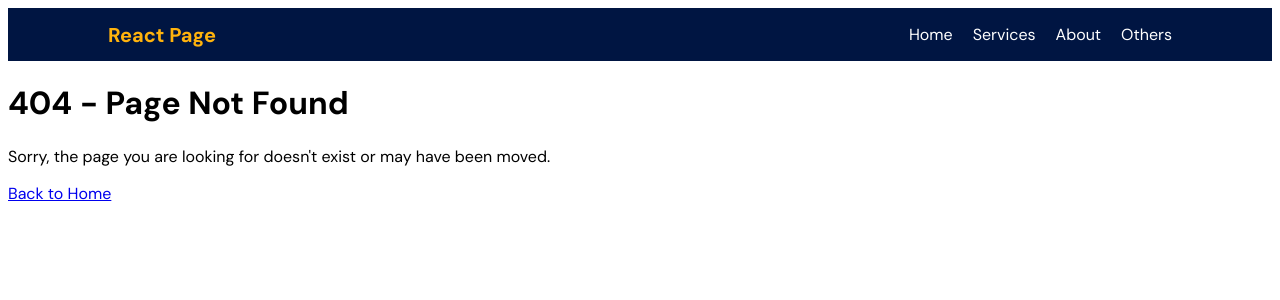
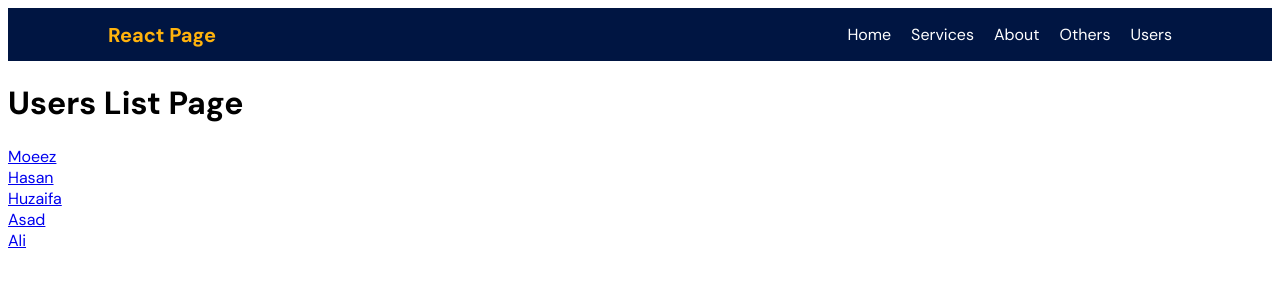
Before and after one commit to MoeezAhmed-Developer/React-Course, a React (Vite) app: page /users in a window 1280 px wide. Before the commit this address had no page. Shown: the top 300 px of the page. Built offline with nearby package versions, Linux system fonts and the light colour scheme.

Commit message:
feat: add Users and UserDetails components with routing

```diff
--- a/src/App.jsx
+++ b/src/App.jsx
@@ -5,6 +5,8 @@ import AboutPage from "./pages/About";
 import ServicePage from "./pages/Service";
 import OtherPage from "./pages/Other";
 import PageNotFound from "./pages/PageNotFound";
+import Users from "./pages/Users";
+import UserDetails from "./pages/UserDetails";
 
 function App() {
   return (
@@ -15,6 +17,8 @@ function App() {
         <Route path="/about" element={<AboutPage />} />
         <Route path="/service" element={<ServicePage />} />
         <Route path="/pk/others" element={<OtherPage />} />
+        <Route path="/users" element={<Users />} />
+        <Route path="/user/:id" element={<UserDetails />} />
         <Route path="/*" element={<PageNotFound />} />
       </Routes>
     </>
--- a/src/components/Header.jsx
+++ b/src/components/Header.jsx
@@ -5,21 +5,24 @@ function Header() {
   return (
     <header className="navbar">
       <div className="site-logo">
-        <Link to={"/"}>React Page</Link>
+        <Link to="/">React Page</Link>
       </div>
       <nav>
         <ul>
           <li>
-            <Link to={"/"}>Home</Link>
+            <Link to="/">Home</Link>
           </li>
           <li>
-            <Link to={"/service"}>Services</Link>
+            <Link to="/service">Services</Link>
           </li>
           <li>
             <Link to="/about">About</Link>
           </li>
           <li>
-            <Link to={"/pk/others"}>Others</Link>
+            <Link to="/pk/others">Others</Link>
+          </li>
+          <li>
+            <Link to="/users">Users</Link>
           </li>
         </ul>
       </nav>
--- /dev/null
+++ b/src/pages/UserDetails.jsx
@@ -0,0 +1,12 @@
+import { Link, useParams } from "react-router";
+
+export default function UserDetails() {
+  const params = useParams();
+
+  return (
+    <div>
+      <h1>User {params.id}</h1>
+      <Link to="/users">Back</Link>
+    </div>
+  );
+}
--- /dev/null
+++ b/src/pages/Users.jsx
@@ -0,0 +1,42 @@
+import { Link } from "react-router";
+
+function Users() {
+  const userData = [
+    {
+      id: 1,
+      name: "Moeez",
+    },
+    {
+      id: 2,
+      name: "Hasan",
+    },
+    {
+      id: 3,
+      name: "Huzaifa",
+    },
+    {
+      id: 4,
+      name: "Asad",
+    },
+
+    {
+      id: 5,
+      name: "Ali",
+    },
+  ];
+  return (
+    <div>
+      <h1>Users List Page</h1>
+      {userData.map((user) => (
+        <Link
+          to={`/user/${user.id}`}
+          style={{ display: "block" }}
+          key={user.id}
+        >
+          {user.name}
+        </Link>
+      ))}
+    </div>
+  );
+}
+export default Users;
```
